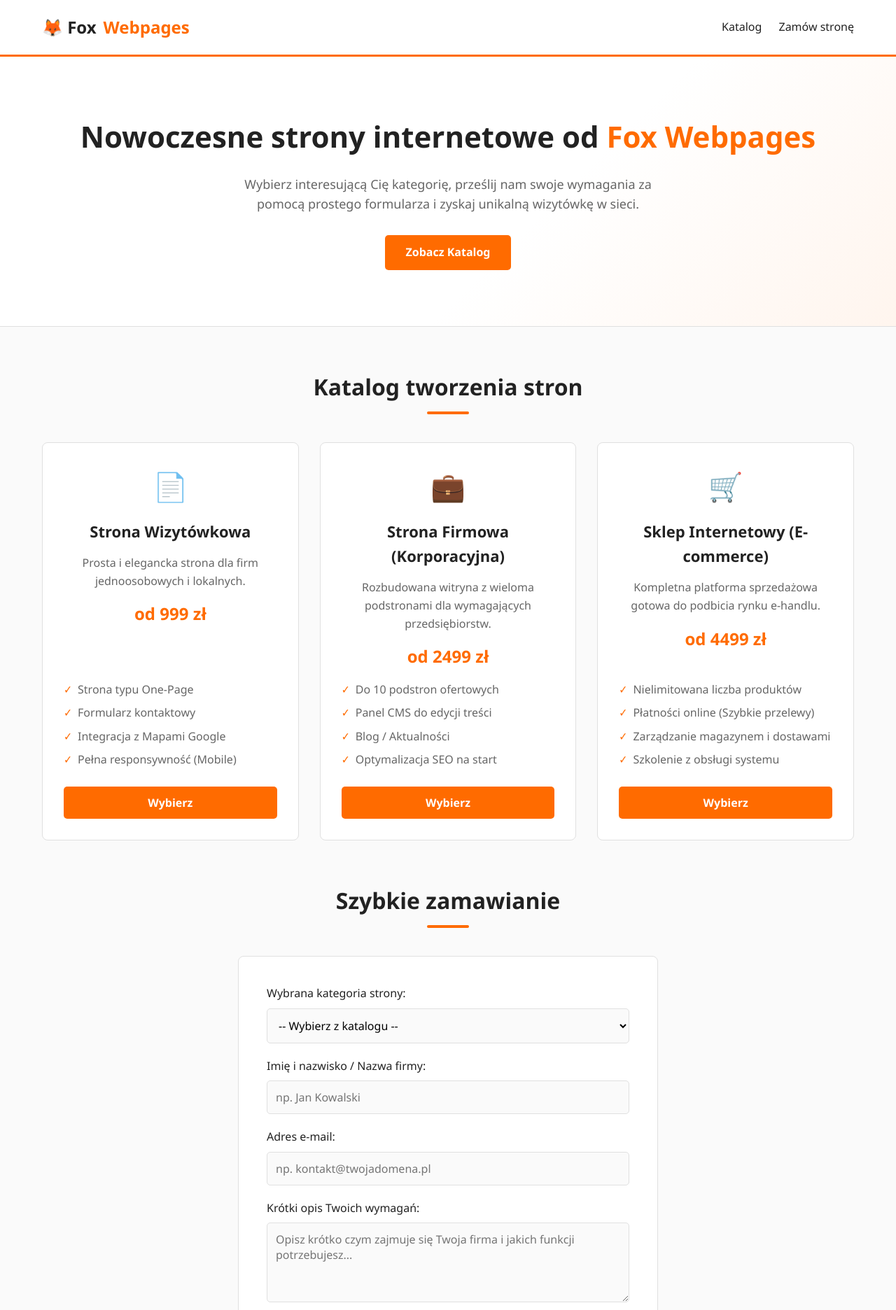
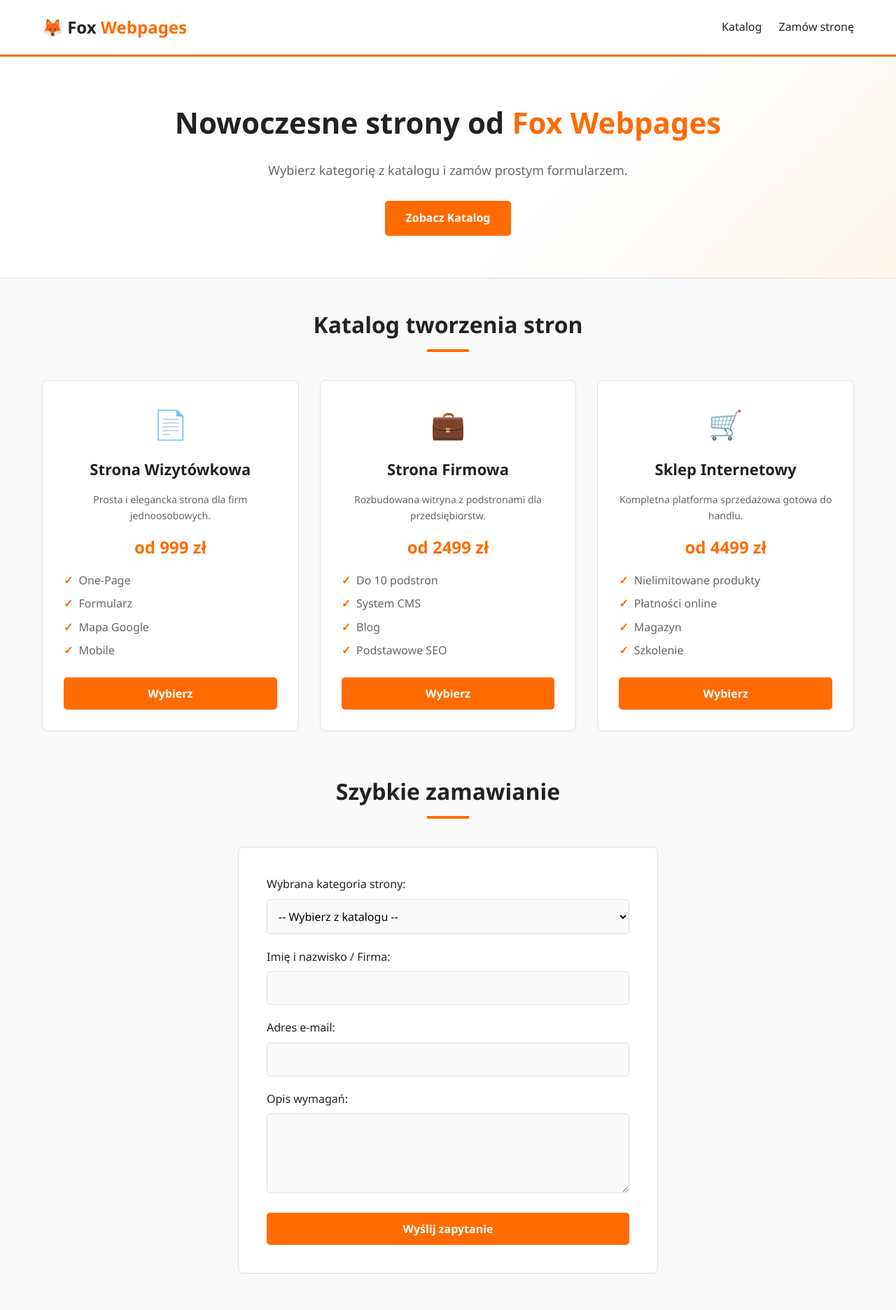
Before and after one commit to Ewewerban/fox-webpages, a plain HTML site: page index.html in a window 1280 px wide. Shown: the top 1872 px of the page at 70% size. Drawn offline with Linux system fonts and the light colour scheme.

Commit message:
Update index.html

```diff
--- a/index.html
+++ b/index.html
@@ -3,9 +3,8 @@
 <head>
     <meta charset="UTF-8">
     <meta name="viewport" content="width=device-width, initial-scale=1.0">
-    <title>Fox Webpages - Tanie strony internetowe</title>
+    <title>Fox Webpages - Tworzenie Stron Internetowych</title>
     <style>
-        /* Paleta barw: Pomarańczowy (#FF6B00, #FF8533) i Biały/Jasny */
         :root {
             --primary: #FF6B00;
             --primary-hover: #FF8533;
@@ -16,255 +15,62 @@
             --border: #E0E0E0;
         }
 
-        * {
-            box-sizing: border-box;
-            margin: 0;
-            padding: 0;
-            font-family: 'Segoe UI', Tahoma, Geneva, Verdana, sans-serif;
-        }
+        * { box-sizing: border-box; margin: 0; padding: 0; font-family: 'Segoe UI', sans-serif; }
+        body { background-color: var(--bg-light); color: var(--text-dark); line-height: 1.6; }
 
-        body {
-            background-color: var(--bg-light);
-            color: var(--text-dark);
-            line-height: 1.6;
-        }
+        header { background-color: var(--bg-white); border-bottom: 3px solid var(--primary); position: sticky; top: 0; z-index: 100; }
+        .header-container { max-width: 1200px; margin: 0 auto; padding: 20px; display: flex; justify-content: space-between; align-items: center; }
+        .logo { font-size: 24px; font-weight: bold; color: var(--text-dark); cursor: pointer; }
+        .logo span { color: var(--primary); }
+        nav a { color: var(--text-dark); text-decoration: none; margin-left: 20px; font-weight: 500; }
+        nav a:hover { color: var(--primary); }
 
-        header {
-            background-color: var(--bg-white);
-            border-bottom: 3px solid var(--primary);
-            position: sticky;
-            top: 0;
-            z-index: 100;
-        }
+        .hero { background: linear-gradient(135deg, var(--bg-white) 60%, #FFF5EE 100%); padding: 60px 20px; text-align: center; border-bottom: 1px solid var(--border); }
+        .hero h1 { font-size: 42px; margin-bottom: 20px; }
+        .hero h1 span { color: var(--primary); }
+        .hero p { font-size: 18px; color: var(--text-muted); max-width: 600px; margin: 0 auto 30px auto; }
 
-        .header-container {
-            max-width: 1200px;
-            margin: 0 auto;
-            padding: 20px;
-            display: flex;
-            justify-content: space-between;
-            align-items: center;
-        }
+        .btn { background-color: var(--primary); color: var(--bg-white); padding: 12px 30px; border: none; border-radius: 5px; font-size: 16px; font-weight: bold; cursor: pointer; text-decoration: none; display: inline-block; transition: 0.3s; }
+        .btn:hover { background-color: var(--primary-hover); }
+        .btn-secondary { background-color: #333; color: white; margin-top: 10px; }
 
-        .logo {
-            font-size: 24px;
-            font-weight: bold;
-            color: var(--text-dark);
-            display: flex;
-            align-items: center;
-            gap: 10px;
-        }
+        .container { max-width: 1200px; margin: 40px auto; padding: 0 20px; }
+        .section-title { text-align: center; font-size: 32px; margin-bottom: 40px; }
+        .section-title::after { content: ''; display: block; width: 60px; height: 4px; background-color: var(--primary); margin: 10px auto 0 auto; }
 
-        .logo span {
-            color: var(--primary);
-        }
+        /* Katalog */
+        .catalog { display: grid; grid-template-columns: repeat(auto-fit, minmax(300px, 1fr)); gap: 30px; margin-bottom: 60px; }
+        .card { background-color: var(--bg-white); border: 1px solid var(--border); border-radius: 8px; padding: 30px; text-align: center; display: flex; flex-direction: column; justify-content: space-between; transition: 0.3s; position: relative; }
+        .card:hover { transform: translateY(-5px); box-shadow: 0 10px 20px rgba(255, 107, 0, 0.1); border-color: var(--primary); }
+        .card-icon { font-size: 40px; color: var(--primary); margin-bottom: 15px; }
+        .card-title { font-size: 22px; margin-bottom: 15px; }
+        .card-price { font-size: 24px; font-weight: bold; color: var(--primary); margin: 15px 0; }
+        .card-features { list-style: none; color: var(--text-muted); margin-bottom: 25px; text-align: left; }
+        .card-features li { margin-bottom: 8px; display: flex; align-items: center; gap: 8px; }
+        .card-features li::before { content: '✓'; color: var(--primary); font-weight: bold; }
 
-        nav a {
-            color: var(--text-dark);
-            text-decoration: none;
-            margin-left: 20px;
-            font-weight: 500;
-            transition: color 0.3s;
-        }
+        /* Formularz */
+        .order-section { background-color: var(--bg-white); border: 1px solid var(--border); border-radius: 8px; padding: 40px; max-width: 600px; margin: 0 auto; }
+        .form-group { margin-bottom: 20px; }
+        .form-group label { display: block; margin-bottom: 8px; font-weight: 500; }
+        .form-group input, .form-group select, .form-group textarea { width: 100%; padding: 12px; border: 1px solid var(--border); border-radius: 5px; font-size: 16px; background-color: var(--bg-light); }
 
-        nav a:hover {
-            color: var(--primary);
-        }
+        /* Sekcja Panelu Admina */
+        #admin-panel { background-color: #222; color: #fff; padding: 30px; border-radius: 8px; margin-top: 40px; display: none; }
+        #admin-panel h3 { color: var(--primary); margin-bottom: 20px; }
+        .admin-grid { display: grid; grid-template-columns: 1fr 1fr; gap: 20px; }
+        .admin-box { background: #333; padding: 15px; border-radius: 5px; }
+        .admin-box input, .admin-box textarea { width: 100%; padding: 8px; margin-top: 5px; background: #444; color: white; border: 1px solid #555; border-radius: 4px; }
 
-        .hero {
-            background: linear-gradient(135deg, var(--bg-white) 60%, #FFF5EE 100%);
-            padding: 80px 20px;
-            text-align: center;
-            border-bottom: 1px solid var(--border);
-        }
-
-        .hero h1 {
-            font-size: 42px;
-            margin-bottom: 20px;
-        }
-
-        .hero h1 span {
-            color: var(--primary);
-        }
-
-        .hero p {
-            font-size: 18px;
-            color: var(--text-muted);
-            max-width: 600px;
-            margin: 0 auto 30px auto;
-        }
-
-        .btn {
-            background-color: var(--primary);
-            color: var(--bg-white);
-            padding: 12px 30px;
-            border: none;
-            border-radius: 5px;
-            font-size: 16px;
-            font-weight: bold;
-            cursor: pointer;
-            text-decoration: none;
-            display: inline-block;
-            transition: background-color 0.3s;
-        }
-
-        .btn:hover {
-            background-color: var(--primary-hover);
-        }
-
-        .container {
-            max-width: 1200px;
-            margin: 60px auto;
-            padding: 0 20px;
-        }
-
-        .section-title {
-            text-align: center;
-            font-size: 32px;
-            margin-bottom: 40px;
-            position: relative;
-        }
-
-        .section-title::after {
-            content: '';
-            display: block;
-            width: 60px;
-            height: 4px;
-            background-color: var(--primary);
-            margin: 10px auto 0 auto;
-            border-radius: 2px;
-        }
-
-        /* Katalog Kategorii */
-        .catalog {
-            display: grid;
-            grid-template-columns: repeat(auto-fit, minmax(300px, 1fr));
-            gap: 30px;
-            margin-bottom: 60px;
-        }
-
-        .card {
-            background-color: var(--bg-white);
-            border: 1px solid var(--border);
-            border-radius: 8px;
-            padding: 30px;
-            text-align: center;
-            transition: transform 0.3s, box-shadow 0.3s;
-            display: flex;
-            flex-direction: column;
-            justify-content: space-between;
-        }
-
-        .card:hover {
-            transform: translateY(-5px);
-            box-shadow: 0 10px 20px rgba(255, 107, 0, 0.1);
-            border-color: var(--primary);
-        }
-
-        .card-icon {
-            font-size: 40px;
-            color: var(--primary);
-            margin-bottom: 15px;
-        }
-
-        .card-title {
-            font-size: 22px;
-            margin-bottom: 15px;
-        }
-
-        .card-price {
-            font-size: 24px;
-            font-weight: bold;
-            color: var(--primary);
-            margin: 15px 0;
-        }
-
-        .card-features {
-            list-style: none;
-            color: var(--text-muted);
-            margin-bottom: 25px;
-            text-align: left;
-        }
-
-        .card-features li {
-            margin-bottom: 8px;
-            display: flex;
-            align-items: center;
-            gap: 8px;
-        }
-
-        .card-features li::before {
-            content: '✓';
-            color: var(--primary);
-            font-weight: bold;
-        }
-
-        /* Formularz Zamówienia */
-        .order-section {
-            background-color: var(--bg-white);
-            border: 1px solid var(--border);
-            border-radius: 8px;
-            padding: 40px;
-            max-width: 600px;
-            margin: 0 auto;
-        }
-
-        .form-group {
-            margin-bottom: 20px;
-        }
-
-        .form-group label {
-            display: block;
-            margin-bottom: 8px;
-            font-weight: 500;
-        }
-
-        .form-group input, .form-group select, .form-group textarea {
-            width: 100px;
-            width: 100%;
-            padding: 12px;
-            border: 1px solid var(--border);
-            border-radius: 5px;
-            font-size: 16px;
-            background-color: var(--bg-light);
-        }
-
-        .form-group input:focus, .form-group select:focus, .form-group textarea:focus {
-            outline: none;
-            border-color: var(--primary);
-            background-color: var(--bg-white);
-        }
-
-        footer {
-            background-color: var(--text-dark);
-            color: var(--bg-white);
-            text-align: center;
-            padding: 30px 20px;
-            margin-top: 60px;
-            font-size: 14px;
-        }
-
-        footer span {
-            color: var(--primary);
-        }
-
-        /* Responsywność */
-        @media (max-width: 768px) {
-            .header-container {
-                flex-direction: column;
-                gap: 15px;
-            }
-            .hero h1 {
-                font-size: 32px;
-            }
-        }
+        footer { background-color: var(--text-dark); color: var(--bg-white); text-align: center; padding: 30px 20px; margin-top: 60px; font-size: 14px; }
+        footer span { color: var(--primary); cursor: pointer; }
     </style>
 </head>
 <body>
 
     <header>
         <div class="header-container">
-            <div class="logo">🦊 Fox <span>Webpages</span></div>
+            <div class="logo" onclick="askAdmin()">🦊 Fox <span>Webpages</span></div>
             <nav>
                 <a href="#katalog">Katalog</a>
                 <a href="#zamowienie">Zamów stronę</a>
@@ -273,8 +79,8 @@
     </header>
 
     <section class="hero">
-        <h1>Nowoczesne strony internetowe od <span>Fox Webpages</span></h1>
-        <p>Wybierz interesującą Cię kategorię, prześlij nam swoje wymagania za pomocą prostego formularza i zyskaj unikalną wizytówkę w sieci.</p>
+        <h1>Nowoczesne strony od <span>Fox Webpages</span></h1>
+        <p>Wybierz kategorię z katalogu i zamów prostym formularzem.</p>
         <a href="#katalog" class="btn">Zobacz Katalog</a>
     </section>
 
@@ -282,115 +88,177 @@
 
         <section id="katalog">
             <h2 class="section-title">Katalog tworzenia stron</h2>
-            <div class="catalog">
-
-                <div class="card">
-                    <div>
-                        <div class="card-icon">📄</div>
-                        <h3 class="card-title">Strona Wizytówkowa</h3>
-                        <p style="color: var(--text-muted);">Prosta i elegancka strona dla firm jednoosobowych i lokalnych.</p>
-                        <div class="card-price">od 999 zł</div>
-                    </div>
-                    <div>
-                        <ul class="card-features">
-                            <li>Strona typu One-Page</li>
-                            <li>Formularz kontaktowy</li>
-                            <li>Integracja z Mapami Google</li>
-                            <li>Pełna responsywność (Mobile)</li>
-                        </ul>
-                        <button class="btn" style="width: 100%;" onclick="selectCategory('wizytowka')">Wybierz</button>
-                    </div>
+            <div class="catalog" id="catalog-container">
                 </div>
-
-                <div class="card">
-                    <div>
-                        <div class="card-icon">💼</div>
-                        <h3 class="card-title">Strona Firmowa (Korporacyjna)</h3>
-                        <p style="color: var(--text-muted);">Rozbudowana witryna z wieloma podstronami dla wymagających przedsiębiorstw.</p>
-                        <div class="card-price">od 2499 zł</div>
-                    </div>
-                    <div>
-                        <ul class="card-features">
-                            <li>Do 10 podstron ofertowych</li>
-                            <li>Panel CMS do edycji treści</li>
-                            <li>Blog / Aktualności</li>
-                            <li>Optymalizacja SEO na start</li>
-                        </ul>
-                        <button class="btn" style="width: 100%;" onclick="selectCategory('firmowa')">Wybierz</button>
-                    </div>
-                </div>
-
-                <div class="card">
-                    <div>
-                        <div class="card-icon">🛒</div>
-                        <h3 class="card-title">Sklep Internetowy (E-commerce)</h3>
-                        <p style="color: var(--text-muted);">Kompletna platforma sprzedażowa gotowa do podbicia rynku e-handlu.</p>
-                        <div class="card-price">od 4499 zł</div>
-                    </div>
-                    <div>
-                        <ul class="card-features">
-                            <li>Nielimitowana liczba produktów</li>
-                            <li>Płatności online (Szybkie przelewy)</li>
-                            <li>Zarządzanie magazynem i dostawami</li>
-                            <li>Szkolenie z obsługi systemu</li>
-                        </ul>
-                        <button class="btn" style="width: 100%;" onclick="selectCategory('sklep')">Wybierz</button>
-                    </div>
-                </div>
-
-            </div>
         </section>
 
         <section id="zamowienie">
             <h2 class="section-title">Szybkie zamawianie</h2>
             <div class="order-section">
-                <form action="https://formspree.io/f/TWÓJ_IDENTYFIKATOR" method="POST" id="orderForm">
-
+                <form action="https://formspree.io/f/TWÓJ_IDENTYFIKATOR" method="POST">
                     <div class="form-group">
                         <label for="category">Wybrana kategoria strony:</label>
                         <select id="category" name="kategoria" required>
-                            <option value="" disabled selected>-- Wybierz z katalogu --</option>
-                            <option value="wizytowka">Strona Wizytówkowa (od 999 zł)</option>
-                            <option value="firmowa">Strona Firmowa (od 2499 zł)</option>
-                            <option value="sklep">Sklep Internetowy (od 4499 zł)</option>
-                        </select>
+                            </select>
                     </div>
-
                     <div class="form-group">
-                        <label for="name">Imię i nazwisko / Nazwa firmy:</label>
-                        <input type="text" id="name" name="klient" placeholder="np. Jan Kowalski" required>
+                        <label for="name">Imię i nazwisko / Firma:</label>
+                        <input type="text" id="name" name="klient" required>
                     </div>
-
                     <div class="form-group">
                         <label for="email">Adres e-mail:</label>
-                        <input type="email" id="email" name="email" placeholder="np. kontakt@twojadomena.pl" required>
+                        <input type="email" id="email" name="email" required>
                     </div>
+                    <div class="form-group">
+                        <label for="notes">Opis wymagań:</label>
+                        <textarea id="notes" name="opis" rows="4"></textarea>
+                    </div>
+                    <button type="submit" class="btn" style="width: 100%;">Wyślij zapytanie</button>
+                </form>
+            </div>
+        </section>
 
-                    <div class="form-group">
-                        <label for="notes">Krótki opis Twoich wymagań:</label>
-                        <textarea id="notes" name="opis" rows="4" placeholder="Opisz krótko czym zajmuje się Twoja firma i jakich funkcji potrzebujesz..."></textarea>
-                    </div>
-
-                    <button type="submit" class="btn" style="width: 100%; font-size: 18px;">Wyślij zapytanie ofertowe</button>
-                </form>
+        <section id="admin-panel">
+            <h3>🦊 Panel Administratora Fox Webpages</h3>
+            <p style="margin-bottom: 20px; color: #ccc;">Zmień poniższe dane, aby zaktualizować ofertę na stronie. Po zakończeniu kliknij "Zapisz zmiany i pobierz plik".</p>
+            <div id="admin-editor-container" class="admin-grid">
+                </div>
+            <div style="margin-top: 30px; border-top: 1px solid #444; padding-top: 20px;">
+                <button class="btn" onclick="saveAdminChanges()">1. Zastosuj zmiany podglądu</button>
+                <button class="btn btn-secondary" onclick="exportNewHTML()">2. Pobierz zaktualizowany plik index.html</button>
             </div>
         </section>
 
     </div>
 
     <footer>
-        <p>&copy; 2026 <span>Fox Webpages</span>. Wszelkie prawa zastrzeżone. Projekt opublikowany na GitHub Pages.</p>
+        <p>&copy; 2026 <span onclick="askAdmin()">Fox Webpages</span>. Kliknij logo lub nazwę w stopce, aby wejść do trybu admina.</p>
     </footer>
 
     <script>
-        // Funkcja automatycznie wybierająca pakiet po kliknięciu "Wybierz" w katalogu
-        function selectCategory(categoryValue) {
-            const selectElement = document.getElementById('category');
-            selectElement.value = categoryValue;
+        // BAZA DANYCH STRONY (Wszystko w jednym miejscu - edytowalne z poziomu kodu lub panelu)
+        let servicesData = [
+            {
+                id: "wizytowka",
+                icon: "📄",
+                title: "Strona Wizytówkowa",
+                desc: "Prosta i elegancka strona dla firm jednoosobowych.",
+                price: "od 999 zł",
+                features: "One-Page, Formularz, Mapa Google, Mobile"
+            },
+            {
+                id: "firmowa",
+                icon: "💼",
+                title: "Strona Firmowa",
+                desc: "Rozbudowana witryna z podstronami dla przedsiębiorstw.",
+                price: "od 2499 zł",
+                features: "Do 10 podstron, System CMS, Blog, Podstawowe SEO"
+            },
+            {
+                id: "sklep",
+                icon: "🛒",
+                title: "Sklep Internetowy",
+                desc: "Kompletna platforma sprzedażowa gotowa do handlu.",
+                price: "od 4499 zł",
+                features: "Nielimitowane produkty, Płatności online, Magazyn, Szkolenie"
+            }
+        ];
 
-            // Płynne przewinięcie do formularza
+        // Wygenerowanie widoku kart i formularza zamówienia
+        function renderPage() {
+            const catalogContainer = document.getElementById('catalog-container');
+            const selectContainer = document.getElementById('category');
+
+            catalogContainer.innerHTML = '';
+            selectContainer.innerHTML = '<option value="" disabled selected>-- Wybierz z katalogu --</option>';
+
+            servicesData.forEach(service => {
+                // Renderowanie Kart w katalogu
+                let featureList = service.features.split(',').map(f => `<li>${f.trim()}</li>`).join('');
+                catalogContainer.innerHTML += `
+                    <div class="card">
+                        <div>
+                            <div class="card-icon">${service.icon}</div>
+                            <h3 class="card-title">${service.title}</h3>
+                            <p style="color: var(--text-muted); font-size:14px;">${service.desc}</p>
+                            <div class="card-price">${service.price}</div>
+                        </div>
+                        <div>
+                            <ul class="card-features">${featureList}</ul>
+                            <button class="btn" style="width: 100%;" onclick="selectCategory('${service.id}')">Wybierz</button>
+                        </div>
+                    </div>
+                `;
+
+                // Dodanie opcji do formularza zamówienia
+                selectContainer.innerHTML += `<option value="${service.id}">${service.title} (${service.price})</option>`;
+            });
+        }
+
+        function selectCategory(id) {
+            document.getElementById('category').value = id;
             document.getElementById('zamowienie').scrollIntoView({ behavior: 'smooth' });
         }
+
+        // FUNKCJE PANELU ADMINISTRATORA
+        function askAdmin() {
+            let password = prompt("Podaj hasło administratora:");
+            if (password === "admin123") { // Możesz zmienić to hasło na własne
+                document.getElementById('admin-panel').style.display = 'block';
+                renderAdminPanel();
+                document.getElementById('admin-panel').scrollIntoView({ behavior: 'smooth' });
+            } else {
+                alert("Błędne hasło!");
+            }
+        }
+
+        function renderAdminPanel() {
+            const container = document.getElementById('admin-editor-container');
+            container.innerHTML = '';
+            servicesData.forEach((service, index) => {
+                container.innerHTML += `
+                    <div class="admin-box">
+                        <h4>Pakiet ${index + 1}: ${service.title}</h4>
+                        <label>Nazwa:</label><input type="text" id="edit-title-${index}" value="${service.title}">
+                        <label>Ikona (Emoji):</label><input type="text" id="edit-icon-${index}" value="${service.icon}">
+                        <label>Cena:</label><input type="text" id="edit-price-${index}" value="${service.price}">
+                        <label>Opis:</label><textarea id="edit-desc-${index}">${service.desc}</textarea>
+                        <label>Cechy (oddzielone przecinkami):</label><input type="text" id="edit-feat-${index}" value="${service.features}">
+                    </div>
+                `;
+            });
+        }
+
+        function saveAdminChanges() {
+            servicesData.forEach((service, index) => {
+                service.title = document.getElementById(`edit-title-${index}`).value;
+                service.icon = document.getElementById(`edit-icon-${index}`).value;
+                service.price = document.getElementById(`edit-price-${index}`).value;
+                service.desc = document.getElementById(`edit-desc-${index}`).value;
+                service.features = document.getElementById(`edit-feat-${index}`).value;
+            });
+            renderPage();
+            alert("Zastosowano zmiany w podglądzie!");
+        }
+
+        // Funkcja pozwalająca zapisać zmiany na stałe (pobiera nowy index.html)
+        function exportNewHTML() {
+            saveAdminChanges();
+            let currentHTML = document.documentElement.outerHTML;
+
+            // Aktualizacja tablicy danych w tekście kodu źródłowego
+            let dataString = `let servicesData = ${JSON.stringify(servicesData, null, 12)};`;
+            let updatedHTML = currentHTML.replace(/let servicesData = \[\s*[\s\S]*?\];/, dataString);
+
+            let blob = new Blob(["<!DOCTYPE html>\n" + updatedHTML], { type: "text/html" });
+            let a = document.createElement("a");
+            a.href = URL.createObjectURL(blob);
+            a.download = "index.html";
+            a.click();
+        }
+
+        // Start strony
+        renderPage();
     </script>
 </body>
 </html>
```
